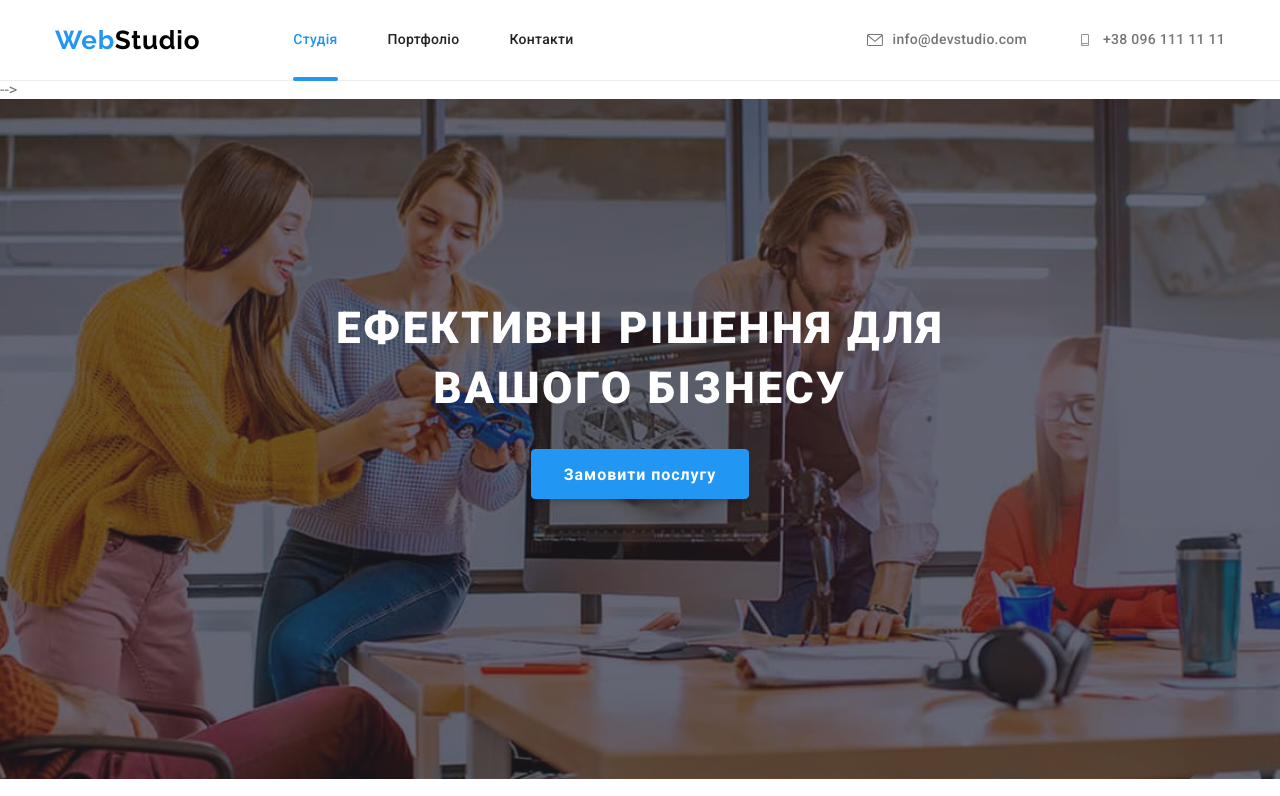
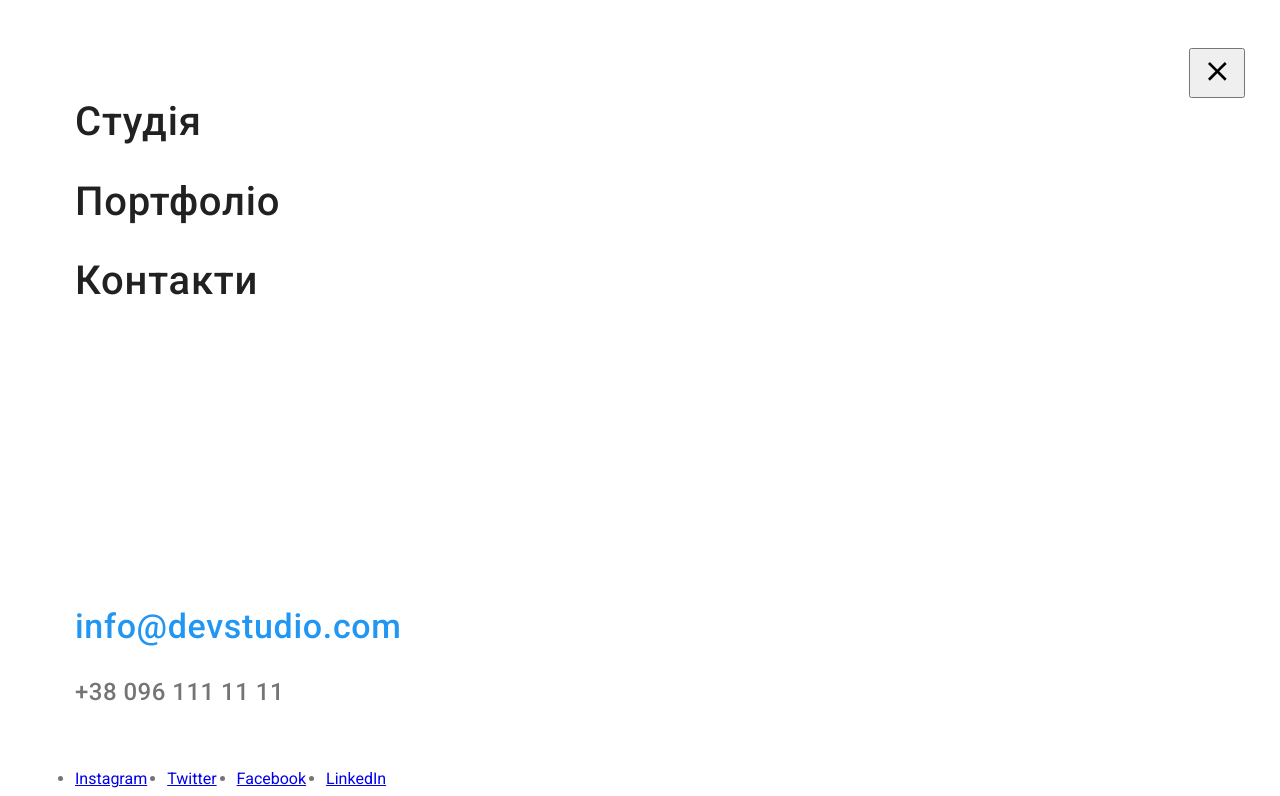
Before and after one commit to smorodinajam/goit-markup-hw-08, a plain HTML site: page index.html in a window 1280 px wide. Shown: the top 796 px of the page. Drawn offline with nearby package versions, Linux system fonts and the light colour scheme.

Commit message:
Create mob menu

```diff
--- a/index.html
+++ b/index.html
@@ -22,7 +22,7 @@
 
   <body>
     <header class="header section">
-      <div class="container header__container">
+      <!--<div class="container header__container">
         <nav class="navigation header__navigation">
           <a href="./index.html" class="logo header__logo logo--color-dark link" lang="en"
             ><span class="accent-logo">Web</span>Studio</a
@@ -39,7 +39,6 @@
             </li>
           </ul>
         </nav>
-
         <ul class="connection list">
           <li class="connection__item">
             <a href="mailto:info@devstudio.com" class="connection__link link">
@@ -58,8 +57,74 @@
             >
           </li>
         </ul>
+        <button type="button" class="menu-open-btn" data-menu-open>
+          <svg class="mob-menu-icon" width="40" height="40">
+                <use href="./img/icon-menu.svg#icon-open-menu"></use>
+              </svg>
+        </button>
+      </div> -->
+
+      <!-- MENU -->
+      <div class="mob-menu is-hidden" data-menu>
+        <div class="container">
+          <div class="mob-menu-top">
+            <button type="button" class="menu-close-btn" data-menu-close>
+              <svg class="mob-menu-icon" width="40" height="40">
+                <use href="./img/icon-menu.svg#icon-close-menu"></use>
+              </svg>
+            </button>
+            <nav class="mob-menu-navigation">
+              <ul class="mob-menu-list list">
+                <li class="mob-menu-item">
+                  <a href="./index.html" class="mob-menu-link link active">Студія</a>
+                </li>
+                <li class="mob-menu-item">
+                  <a href="./portfolio.html" class="mob-menu-link link">Портфоліо</a>
+                </li>
+                <li class="mob-menu-item">
+                  <a href="" class="mob-menu-link link">Контакти</a>
+                </li>
+              </ul>
+            </nav>
+          </div>
+
+          <ul class="mob-connect list">
+            <li class="mob-connect-item">
+              <a href="mailto:info@devstudio.com" class="mob-connect-link mob-tel link">
+                info@devstudio.com</a
+              >
+            </li>
+            <li class="mob-connect-item">
+              <a href="tel:+380961111111" class="mob-connect-link mob-mail link">
+                +38 096 111 11 11</a
+              >
+            </li>
+          </ul>
+          <ul class="mob-soc-list">
+            <li class="mob-soc-item">
+              <a href="mob-soc-link link" target="_blank" rel="noopener noreferrer nofollow"
+                >Instagram</a
+              >
+            </li>
+            <li class="mob-soc-item">
+              <a href="mob-soc-link link" target="_blank" rel="noopener noreferrer nofollow"
+                >Twitter</a
+              >
+            </li>
+            <li class="mob-soc-item">
+              <a href="mob-soc-link link" target="_blank" rel="noopener noreferrer nofollow"
+                >Facebook</a
+              >
+            </li>
+            <li class="mob-soc-item">
+              <a href="mob-soc-link link" target="_blank" rel="noopener noreferrer nofollow"
+                >LinkedIn</a
+              >
+            </li>
+          </ul>
+        </div>
       </div>
-    </header>-->
+    </header>
 
     <main>
       <!--Hero-->
@@ -189,7 +254,6 @@
                   height="260"
                 />
               </picture>
-
               <div class="team__content">
                 <h3 class="team__title-after">Ігор Дем'яненко</h3>
                 <p class="team__text" lang="en">Product Designer</p>
@@ -250,7 +314,6 @@
                   height="260"
                 />
               </picture>
-
               <div class="team__content">
                 <h3 class="team__title-after">Ольга Рєпіна</h3>
                 <p class="team__text" lang="en">Frontend Developer</p>
@@ -286,6 +349,7 @@
                 </ul>
               </div>
             </li>
+
             <li class="team__item">
               <picture>
                 <source
--- a/sass/layouts/_header.scss
+++ b/sass/layouts/_header.scss
@@ -10,6 +10,7 @@
 .connection {
   display: flex;
   align-items: center;
+  display: none;
 }
 .header__logo {
   margin-right: 93px;
@@ -53,6 +54,7 @@
   border-radius: 2px;
 }
 .connection {
+  display: none;
   margin-left: auto;
   gap: 50px;
 }
@@ -69,3 +71,68 @@
     fill: var(--accent-color);
   }
 }
+
+.menu-open-btn {
+  margin-left: auto;
+}
+.mob-menu {
+  position: fixed;
+  background-color: #fff;
+  z-index: 1;
+  top: 0;
+  left: 0;
+  width: 100vw;
+  height: 100vh;
+  padding-top: 48px;
+  padding-bottom: 48px;
+  padding-left: 40px;
+  > .container {
+    height: 100%;
+    display: flex;
+    flex-direction: column;
+  }
+}
+.menu-close-btn {
+  display: block;
+  margin-left: auto;
+}
+.mob-menu-navigation {
+  margin-bottom: 302px;
+}
+.mob-menu-item:not(:last-child) {
+  margin-bottom: 32px;
+}
+.mob-menu-link {
+  font-weight: 500;
+  font-size: 40px;
+  line-height: 1.18;
+  letter-spacing: 0.02em;
+  color: var(--title-color);
+}
+.mob-tel {
+  font-weight: 500;
+  font-size: 34px;
+  line-height: 1.18;
+  letter-spacing: 0.02em;
+  color: #2196f3;
+  margin-bottom: 32px;
+}
+.mob-mail {
+  font-weight: 500;
+  font-size: 24px;
+  line-height: 1.17;
+  letter-spacing: 0.02em;
+  color: var(--primary-text-color);
+  margin-bottom: 64px;
+}
+.mob-soc-list {
+  display: flex;
+  gap: 20px;
+}
+.mob-soc-link {
+  font-weight: 500;
+  font-size: 18px;
+  line-height: 1.22px;
+  letter-spacing: 0.02em;
+  color: #2196f3;
+}
```
Also changed, not shown: portfolio.html (+56 -38 lines), css/main.css, css/main.min.css, img/icon-menu.svg (added), 2 other files.
